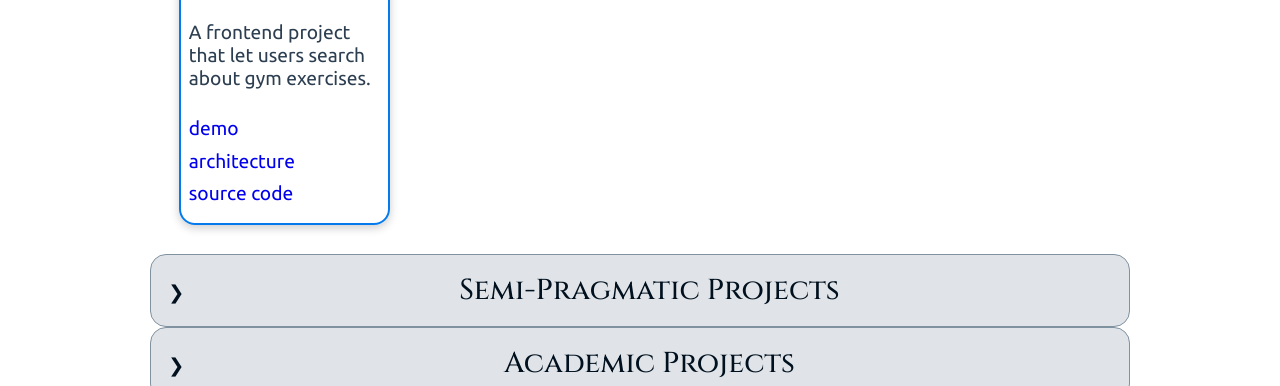
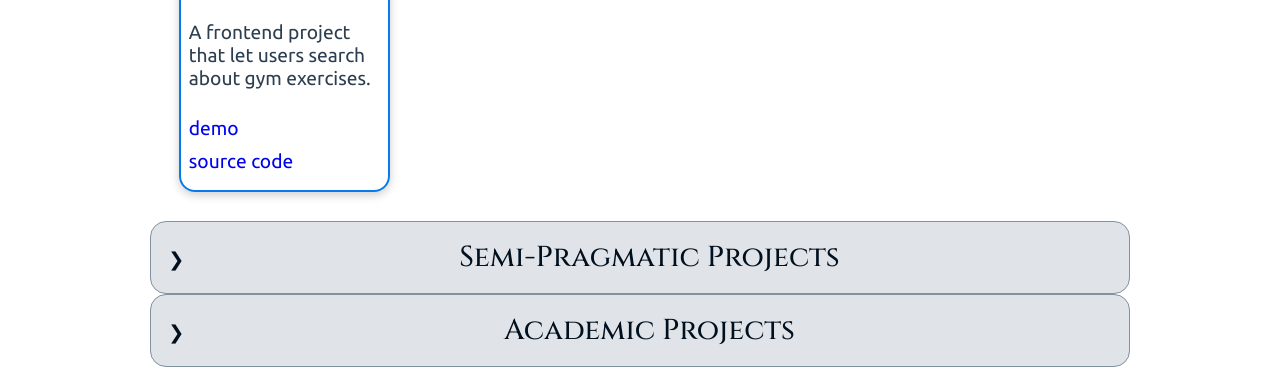
Before and after one commit to RuilinYang-beta/RuilinYang-beta.github.io, a plain HTML site: page index.html in a window 1280 px wide. Shown: the part 1251-1637 px from the top of the page. Drawn offline with Linux system fonts and the light colour scheme.

Commit message:
update link

```diff
--- a/index.html
+++ b/index.html
@@ -235,12 +235,7 @@
                         demo
                       </a>
                       <a
-                        href="https://github.com/RuilinYang-beta/LufthansaTechnik_Process_Distinguisher_Web/wiki/Maintainer's-guide#architecture"
-                        target="_blank">
-                        architecture
-                      </a>
-                      <a
-                        href="https://github.com/RuilinYang-beta/LufthansaTechnik_Process_Distinguisher_Web"
+                        href="https://github.com/RuilinYang-beta/gym"
                         target="_blank"
                       >
                         source code
```
